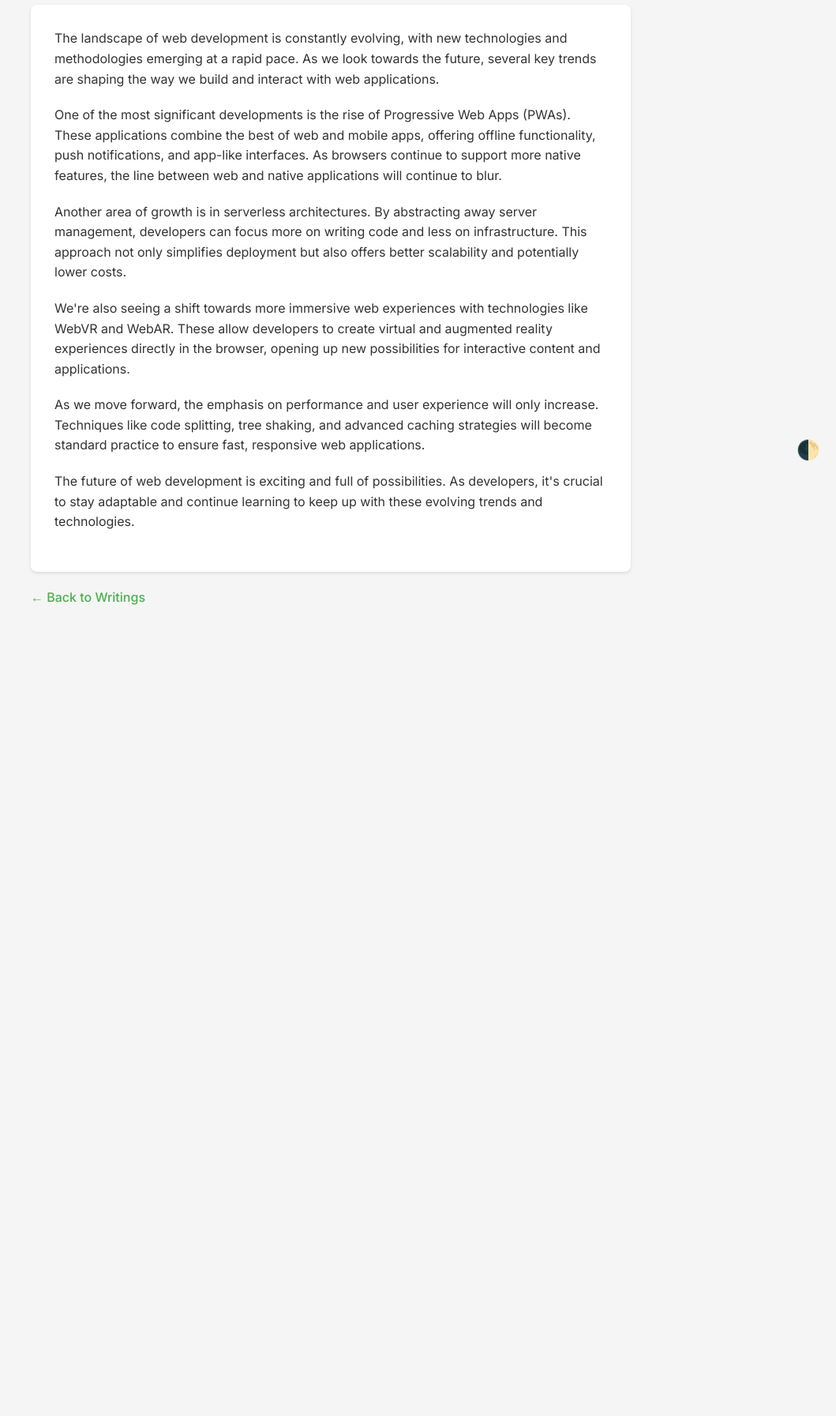
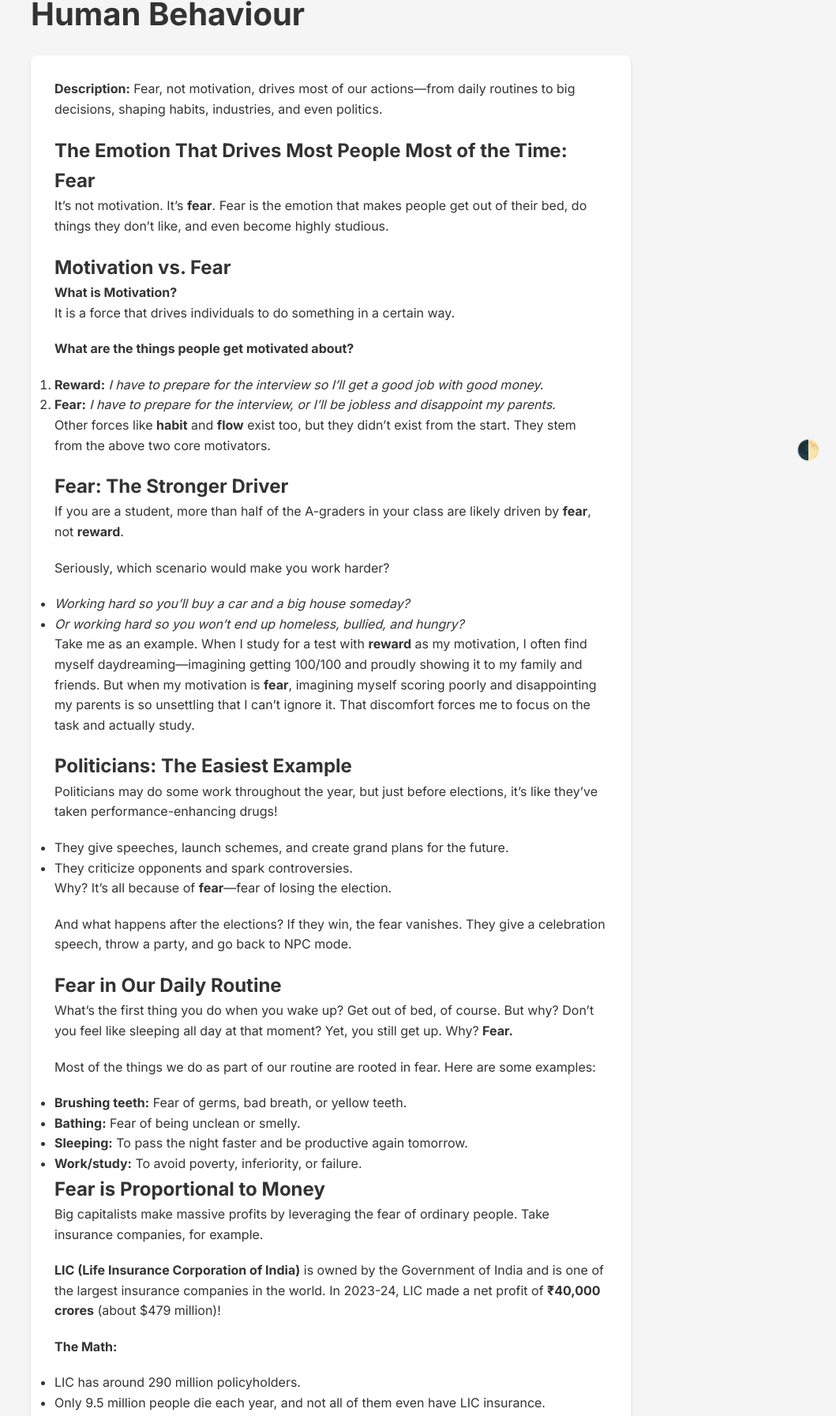
Before and after one commit to TanishkBansode/TanishkBansode.github.io, a plain HTML site: page writings/writing1.html in a window 1280 px wide. Shown: the part 196-1989 px from the top of the page at 79% size, without its empty margins (221-1280 px from the left). Before the commit the page ends 1005 px from the top, so only its background shows below. Drawn offline with Linux system fonts and the light colour scheme.

Commit message:
Update writing1.html

```diff
--- a/writings/writing1.html
+++ b/writings/writing1.html
@@ -3,7 +3,7 @@
 <head>
   <meta charset="UTF-8">
   <meta name="viewport" content="width=device-width, initial-scale=1.0">
-  <title>Tanishk's Writings</title>
+  <title>Fear - The Hidden Driver of Human Behavior</title>
   <link rel="preconnect" href="https://fonts.googleapis.com">
   <link rel="preconnect" href="https://fonts.gstatic.com" crossorigin>
   <link href="https://fonts.googleapis.com/css2?family=Inter:wght@400;500;700&display=swap" rel="stylesheet">
@@ -131,20 +131,74 @@
 
   <main>
     <div class="container">
-      <h1>The Future of Web Development</h1>
+      <h1>Fear - The Hidden Driver of The Human Behaviour</h1>
       <div class="content">
-        <p>The landscape of web development is constantly evolving, with new technologies and methodologies emerging at a rapid pace. As we look towards the future, several key trends are shaping the way we build and interact with web applications.</p>
+  <p><strong>Description:</strong> Fear, not motivation, drives most of our actions—from daily routines to big decisions, shaping habits, industries, and even politics.</p>
 
-        <p>One of the most significant developments is the rise of Progressive Web Apps (PWAs). These applications combine the best of web and mobile apps, offering offline functionality, push notifications, and app-like interfaces. As browsers continue to support more native features, the line between web and native applications will continue to blur.</p>
+  <h2>The Emotion That Drives Most People Most of the Time: Fear</h2>
+  <p>It’s not motivation. It’s <strong>fear</strong>. Fear is the emotion that makes people get out of their bed, do things they don’t like, and even become highly studious.</p>
 
-        <p>Another area of growth is in serverless architectures. By abstracting away server management, developers can focus more on writing code and less on infrastructure. This approach not only simplifies deployment but also offers better scalability and potentially lower costs.</p>
+  <h2>Motivation vs. Fear</h2>
+  <p><strong>What is Motivation?</strong><br>It is a force that drives individuals to do something in a certain way.</p>
+  <p><strong>What are the things people get motivated about?</strong></p>
+  <ol>
+    <li><strong>Reward:</strong> <em>I have to prepare for the interview so I’ll get a good job with good money.</em></li>
+    <li><strong>Fear:</strong> <em>I have to prepare for the interview, or I’ll be jobless and disappoint my parents.</em></li>
+  </ol>
+  <p>Other forces like <strong>habit</strong> and <strong>flow</strong> exist too, but they didn’t exist from the start. They stem from the above two core motivators.</p>
 
-        <p>We're also seeing a shift towards more immersive web experiences with technologies like WebVR and WebAR. These allow developers to create virtual and augmented reality experiences directly in the browser, opening up new possibilities for interactive content and applications.</p>
+  <h2>Fear: The Stronger Driver</h2>
+  <p>If you are a student, more than half of the A-graders in your class are likely driven by <strong>fear</strong>, not <strong>reward</strong>.</p>
+  <p>Seriously, which scenario would make you work harder?</p>
+  <ul>
+    <li><em>Working hard so you’ll buy a car and a big house someday?</em></li>
+    <li><em>Or working hard so you won’t end up homeless, bullied, and hungry?</em></li>
+  </ul>
+  <p>Take me as an example. When I study for a test with <strong>reward</strong> as my motivation, I often find myself daydreaming—imagining getting 100/100 and proudly showing it to my family and friends. But when my motivation is <strong>fear</strong>, imagining myself scoring poorly and disappointing my parents is so unsettling that I can’t ignore it. That discomfort forces me to focus on the task and actually study.</p>
 
-        <p>As we move forward, the emphasis on performance and user experience will only increase. Techniques like code splitting, tree shaking, and advanced caching strategies will become standard practice to ensure fast, responsive web applications.</p>
+  <h2>Politicians: The Easiest Example</h2>
+  <p>Politicians may do some work throughout the year, but just before elections, it’s like they’ve taken performance-enhancing drugs!</p>
+  <ul>
+    <li>They give speeches, launch schemes, and create grand plans for the future.</li>
+    <li>They criticize opponents and spark controversies.</li>
+  </ul>
+  <p>Why? It’s all because of <strong>fear</strong>—fear of losing the election.</p>
+  <p>And what happens after the elections? If they win, the fear vanishes. They give a celebration speech, throw a party, and go back to NPC mode.</p>
 
-        <p>The future of web development is exciting and full of possibilities. As developers, it's crucial to stay adaptable and continue learning to keep up with these evolving trends and technologies.</p>
-      </div>
+  <h2>Fear in Our Daily Routine</h2>
+  <p>What’s the first thing you do when you wake up? Get out of bed, of course. But why? Don’t you feel like sleeping all day at that moment? Yet, you still get up. Why? <strong>Fear.</strong></p>
+  <p>Most of the things we do as part of our routine are rooted in fear. Here are some examples:</p>
+  <ul>
+    <li><strong>Brushing teeth:</strong> Fear of germs, bad breath, or yellow teeth.</li>
+    <li><strong>Bathing:</strong> Fear of being unclean or smelly.</li>
+    <li><strong>Sleeping:</strong> To pass the night faster and be productive again tomorrow.</li>
+    <li><strong>Work/study:</strong> To avoid poverty, inferiority, or failure.</li>
+  </ul>
+
+  <h2>Fear is Proportional to Money</h2>
+  <p>Big capitalists make massive profits by leveraging the fear of ordinary people. Take insurance companies, for example.</p>
+  <p><strong>LIC (Life Insurance Corporation of India)</strong> is owned by the Government of India and is one of the largest insurance companies in the world. In 2023-24, LIC made a net profit of <strong>₹40,000 crores</strong> (about $479 million)!</p>
+  <p><strong>The Math:</strong></p>
+  <ul>
+    <li>LIC has around 290 million policyholders.</li>
+    <li>Only 9.5 million people die each year, and not all of them even have LIC insurance.</li>
+  </ul>
+  <p>People give a portion of their money to these companies every month and get nothing in return 95% of the time. Yet, they feel secure just by having insurance. But are they really secure?</p>
+  <p><strong>The Origin of LIC</strong><br>After India’s independence, families often had a single breadwinner supporting 5–10 children and a spouse. If the breadwinner died, the entire family would fall into poverty. Insurance was a <strong>big deal</strong> back then, and it still is.</p>
+  <p><strong>How Insurance Expanded</strong><br>Insurance companies weren’t satisfied with life insurance alone. They started diversifying:</p>
+  <ul>
+    <li><strong>Health insurance, car insurance, bike insurance,</strong> and more.</li>
+    <li>They complicated the system with tiers like Gold, Platinum, and Silver. If you pick the wrong plan or forget to renew it, you might end up with nothing.</li>
+  </ul>
+
+  <h2>Warranty: Fear in Disguise</h2>
+  <p>The same principle applies to product warranties. When we buy something expensive, like a laptop or fridge, we want it to last for a few years. Spending a little extra on a warranty feels like the safer option.</p>
+  <p>We think, <em>“Will I regret not getting the warranty later?”</em> For smaller items, warranties feel unnecessary, but we often pick products with them because of the fear of regret.</p>
+
+  <h2>A Personal Thought</h2>
+  <p>I personally think insurance is just another form of tax—with a slight chance of a lottery.</p>
+</div>
+
       <a href="/index.html" class="back-link">← Back to Writings</a>
     </div>
   </main>
```
